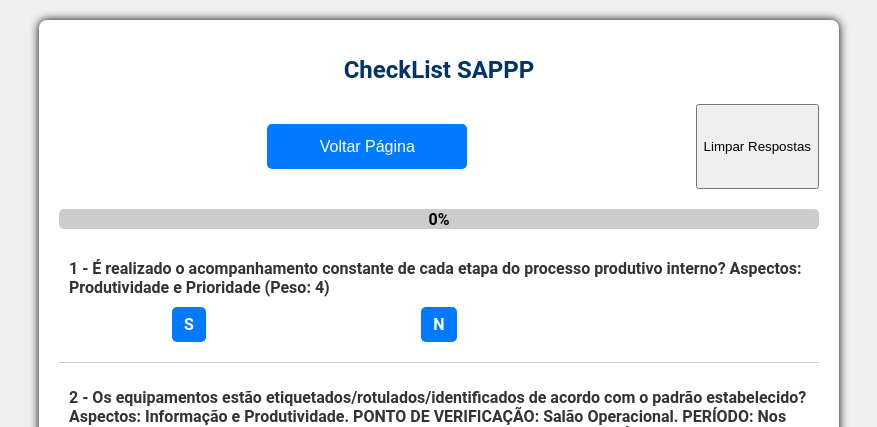
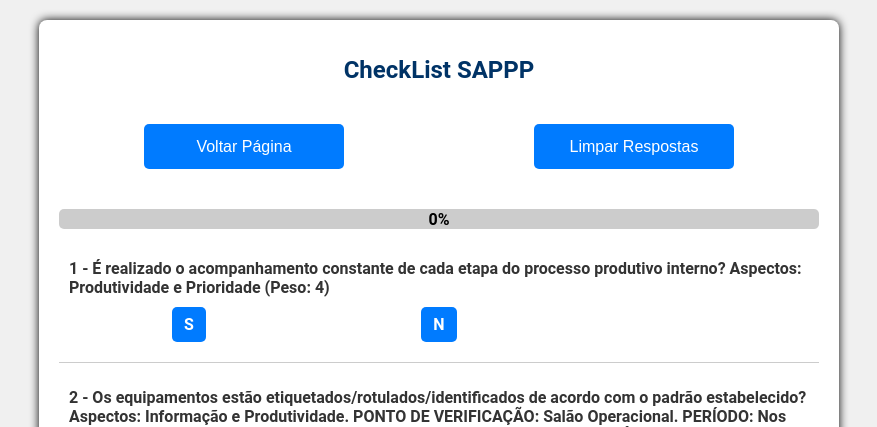
Before and after one commit to Dougas85/SAPPP, a Flask app: page /simulador in a window 1280 px wide. Shown: the top 427 px of the page, without its empty margins (201-1078 px from the left). Run offline with Flask 3, Linux system fonts and the light colour scheme; some libraries are stand-ins or nearby versions.

Commit message:
Update simulador.html

```diff
--- a/templates/simulador.html
+++ b/templates/simulador.html
@@ -11,7 +11,7 @@
         <h1>CheckList SAPPP</h1>
         <div class="botoes-container">
             <button class="botao-voltar" onclick="voltarParaPrincipal()">Voltar Página</button>
-            <button class="botao-limpar" onclick="limparRespostas()">Limpar Respostas</button>
+            <button class="botao-voltar" onclick="limparRespostas()">Limpar Respostas</button>
         </div>
         <div class="barra-progresso" style="position: relative;">
             <div id="progresso-preenchido"></div>
```
